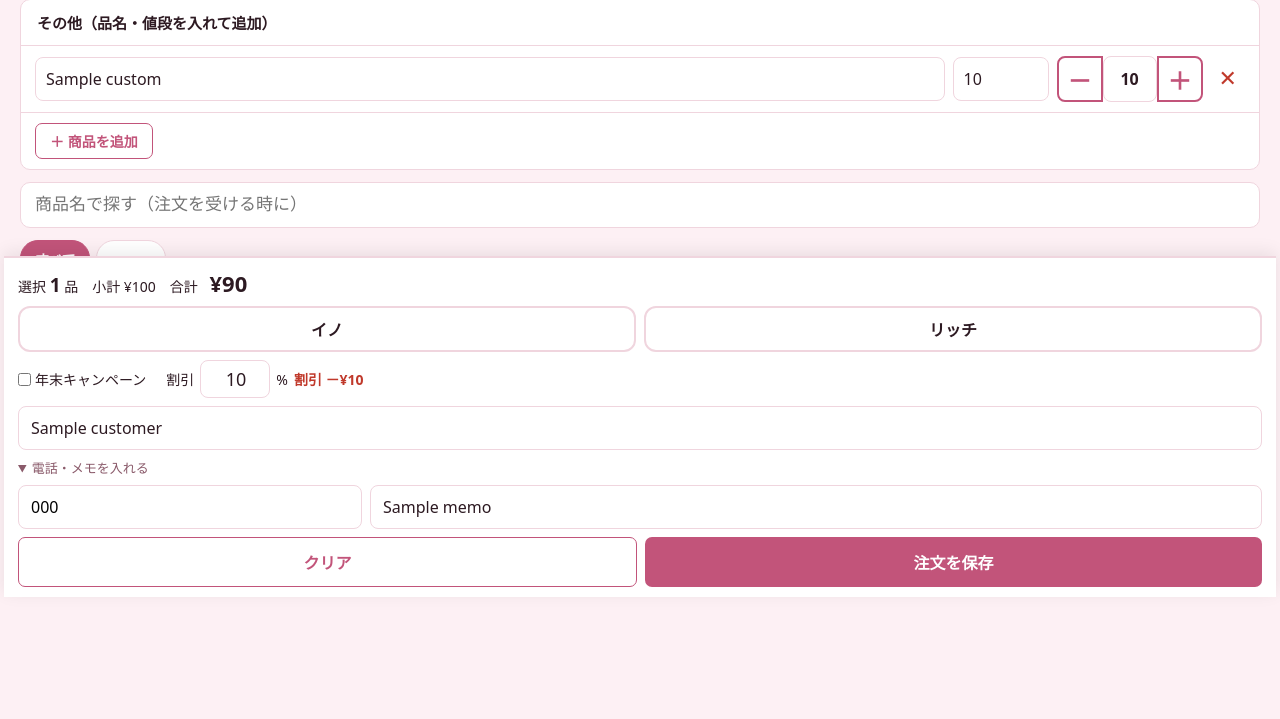
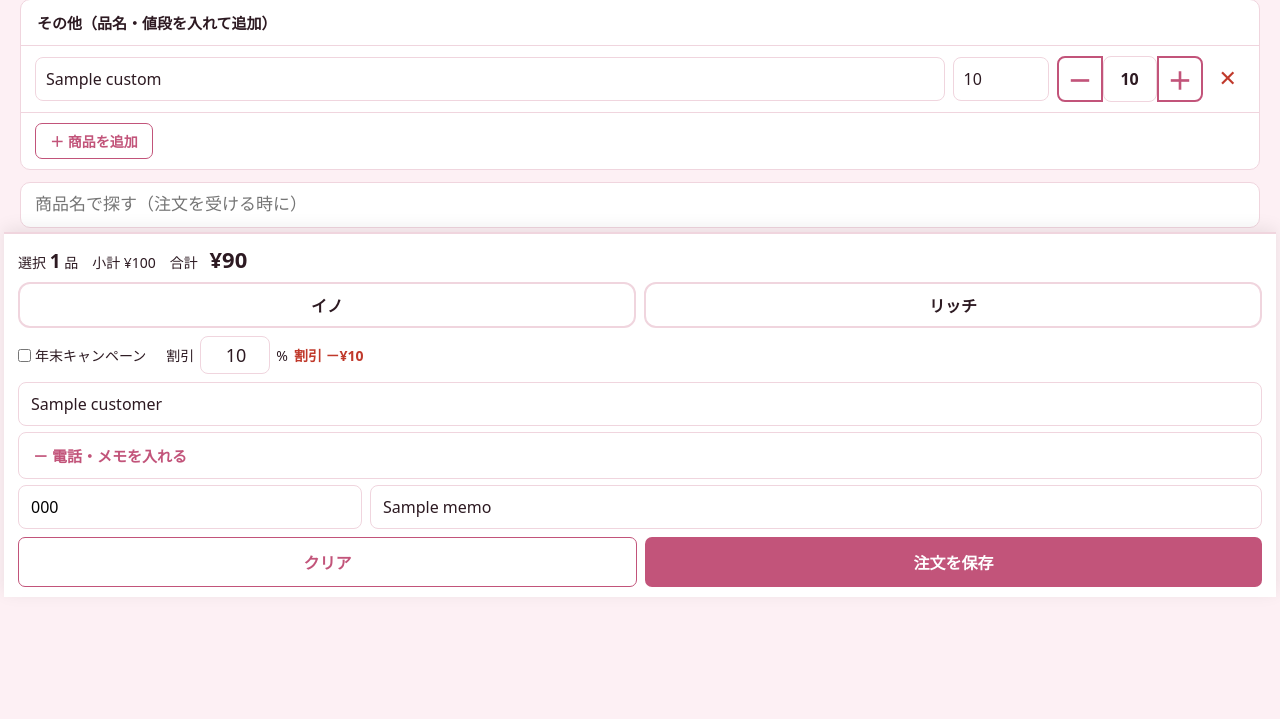
Before and after one commit to inoinomata-sys/zaiko, a Flask app: template templates/prices.html in a window 1280 px wide. Shown: the part 203-922 px from the top of the page. Run offline with Flask 3, Linux system fonts and the light colour scheme; the template is opened without the code that fills it: most values are stand-ins (such as "Sample title", 1, 10 or a date in 2020); parts of the project's set-up code (start-up, migrations or seed data) failed here and were passed over; some libraries are stand-ins or nearby versions.

Commit message:
お客様注文: 電話・メモを開くボタンを大きく押しやすく
Co-Authored-By: Claude Sonnet 5.5 <noreply@anthropic.com>

```diff
--- a/templates/prices.html
+++ b/templates/prices.html
@@ -51,7 +51,10 @@
 .cart-fields .cphone { flex: 1 1 120px; }
 .cart-fields .cmemo { flex: 3 1 220px; }
 .cart-more { margin-top: 6px; font-size: 13px; color: var(--fg2); }
-.cart-more summary { cursor: pointer; padding: 2px 0; }
+.cart-more summary { cursor: pointer; padding: 12px 14px; border: 1px solid var(--border); border-radius: 8px; background: #fff; font-size: 15px; font-weight: 600; color: var(--acc); list-style: none; touch-action: manipulation; }
+.cart-more summary::-webkit-details-marker { display: none; }
+.cart-more summary::before { content: '＋ '; }
+.cart-more[open] summary::before { content: '－ '; }
 .cart-btns { display: flex; gap: 8px; margin-top: 8px; }
 .cart-btns .btn { flex: 1; justify-content: center; text-align: center; padding: 12px; font-size: 16px; }
 </style>
```
